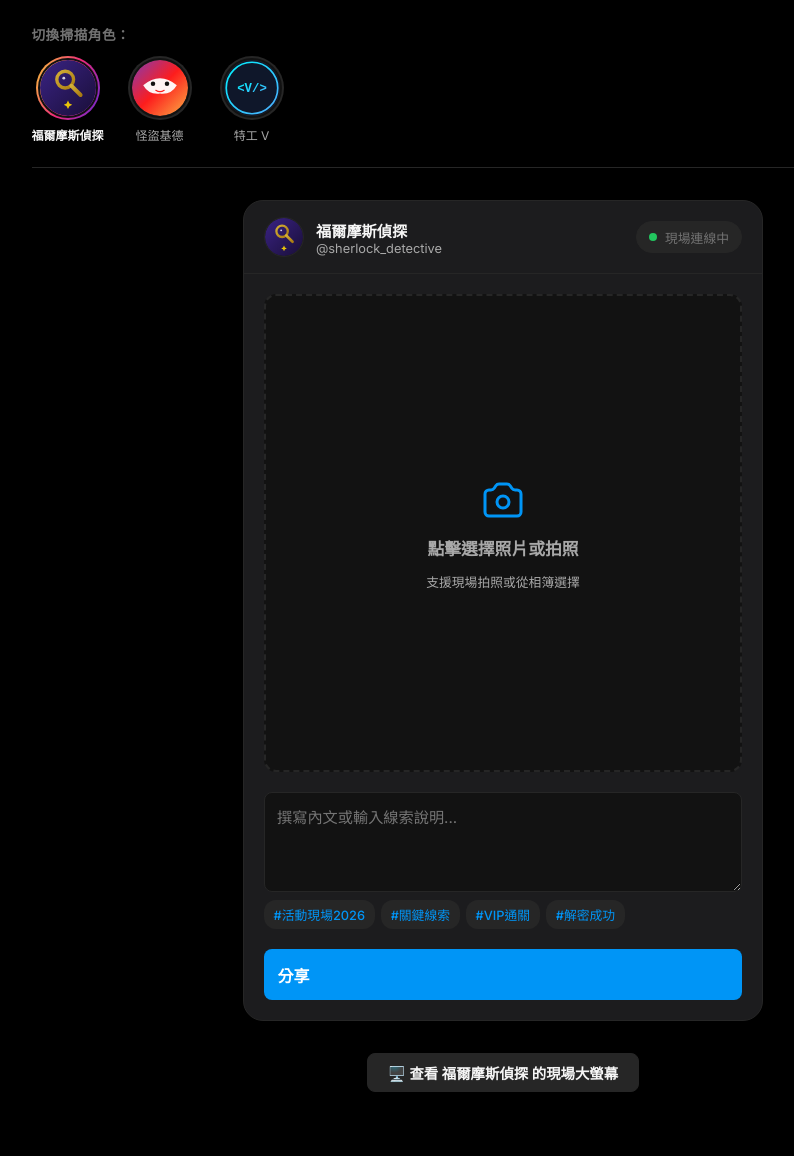
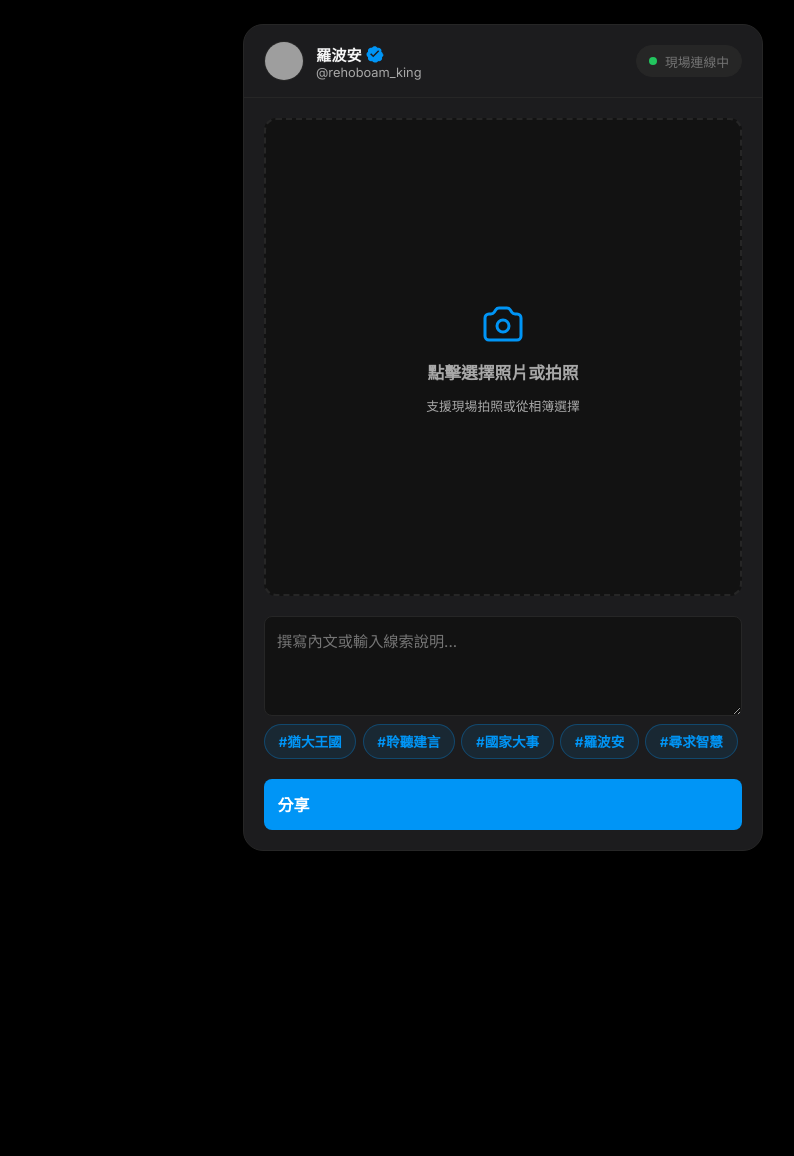
Before and after one commit to MaliquyChen/web_Ig_retreat, a Flask app: page /post?character_id=char_1 in a window 1280 px wide. Shown: the part 61-1217 px from the top of the page, without its empty margins (137-931 px from the left). After the commit the page ends 912 px from the top, so only its background shows below. Run offline with Flask 3, Linux system fonts and the light colour scheme; grey boxes are pictures that could not be loaded.

Commit message:
feat: update IG event app characters to biblical figures with SVG avatars, verified badges, character hashtags, and UI refinements

```diff
--- a/app.py
+++ b/app.py
@@ -15,30 +15,53 @@ ALLOWED_EXTENSIONS = {'png', 'jpg', 'jpeg', 'webp', 'gif'}
 CHARACTERS = {
     "char_1": {
         "id": "char_1",
-        "name": "福爾摩斯偵探",
-        "handle": "@sherlock_detective",
-        "avatar": "/static/avatars/detective.svg",
-        "bio": "破解活動終極懸案... 🕵️‍♂️🔍 | 貝克街 221B | 在下方留下你的線索！",
-        "followers": "1.2萬",
-        "following": "142"
+        "name": "羅波安",
+        "handle": "@rehoboam_king",
+        "avatar": "/static/avatars/Rehoboam.svg",
+        "bio": "猶大王國國王 👑 | 尋求國家智慧與建言 | 歡迎在下方留言互動！",
+        "followers": "3.2萬",
+        "following": "180",
+        "hashtags": ["#猶大王國", "#聆聽建言", "#國家大事", "#羅波安", "#尋求智慧"]
     },
     "char_2": {
         "id": "char_2",
-        "name": "怪盜基德",
-        "handle": "@phantom_thief_x",
-        "avatar": "/static/avatars/thief.svg",
-        "bio": "能抓到我嗎？ 🃏✨ | 偷走心靈與月光寶物 | 月光之下 🌙",
-        "followers": "9.8萬",
-        "following": "0"
+        "name": "拔示巴",
+        "handle": "@bathsheba_queen",
+        "avatar": "/static/avatars/bathsheba.svg",
+        "bio": "王后與母后 🌸👑 | 耶路撒冷王宮 | 智慧與優雅的生活記趣",
+        "followers": "5.8萬",
+        "following": "230",
+        "hashtags": ["#耶路撒冷王宮", "#母后日常", "#優雅與智慧", "#王宮生活", "#拔示巴"]
     },
     "char_3": {
         "id": "char_3",
-        "name": "特工 V",
-        "handle": "@v_cyber_agent",
-        "avatar": "/static/avatars/hacker.svg",
-        "bio": "主機防線已突破。 💻⚡ | 新東京 2099 | 請在貼文中回報加密情報",
-        "followers": "4.5萬",
-        "following": "512"
+        "name": "所羅門王",
+        "handle": "@solomon_wise",
+        "avatar": "/static/avatars/solomon.svg",
+        "bio": "智慧之王 📜👑 | 建造聖殿與箴言詩篇 | 歡迎交流與探索智慧",
+        "followers": "15.4萬",
+        "following": "300",
+        "hashtags": ["#智慧箴言", "#建造聖殿", "#求真理", "#所羅門的智慧", "#傳道書"]
+    },
+    "char_4": {
+        "id": "char_4",
+        "name": "約押將軍",
+        "handle": "@general_joab",
+        "avatar": "/static/avatars/Joab.svg",
+        "bio": "大衛王朝大將軍 ⚔️🛡️ | 勇猛統帥與王國衛士 | 軍情與線索回報",
+        "followers": "8.7萬",
+        "following": "95",
+        "hashtags": ["#大衛王朝", "#勇猛統帥", "#守護耶路撒冷", "#軍情線索", "#約押將軍"]
+    },
+    "char_5": {
+        "id": "char_5",
+        "name": "示巴女王",
+        "handle": "@queen_of_sheba",
+        "avatar": "/static/avatars/Sheba.svg",
+        "bio": "示巴王國之首 🏛️💎 | 遠道尋求智慧與真理 | 帶來香料與黃金 ✨",
+        "followers": "12.1萬",
+        "following": "150",
+        "hashtags": ["#示巴王國", "#香料與黃金", "#遠道尋求智慧", "#真理之光", "#示巴女王"]
     }
 }
 
@@ -75,9 +98,11 @@ def init_db():
     count = cursor.fetchone()[0]
     if count == 0:
         sample_posts = [
-            ("char_1", "/static/uploads/sample_clue.svg", "在主舞台入口處發現第一條關鍵線索！ #偵探 #活動線索", 42),
-            ("char_2", "/static/uploads/sample_card.svg", "預告函已經發出，你們能在時間內解開嗎？ 🃏✨ #怪盜基德", 128),
-            ("char_3", "/static/uploads/sample_code.svg", "加密網路已上線，正在掃描全場 QR Code 數據 📡 #賽博特工", 89)
+            ("char_3", "/static/uploads/sample_clue.svg", "在聖殿入口處發現第一條智慧線索！ 📜✨ #所羅門 #智慧", 99),
+            ("char_5", "/static/uploads/sample_card.svg", "帶著香料與寶石遠道而來，尋求真理與智慧！ 💎✨ #示巴女王", 156),
+            ("char_4", "/static/uploads/sample_code.svg", "王國防線巡視完畢，全軍警戒守護耶路撒冷 ⚔️🛡️ #約押將軍", 88),
+            ("char_1", "/static/uploads/sample_clue.svg", "聆聽眾人的建言，思考王國未來的道路 👑📖 #羅波安", 64),
+            ("char_2", "/static/uploads/sample_card.svg", "耶路撒冷王宮的陽光，願智慧與平安臨到大家 🌸✨ #拔示巴", 112)
         ]
         for char_id, img, cap, likes in sample_posts:
             cursor.execute(
--- a/static/css/style.css
+++ b/static/css/style.css
@@ -896,3 +896,83 @@ button {
   width: 100%;
   gap: 0.5rem;
 }
+
+/* 官方認證藍勾勾樣式 (Instagram Verified Badge) */
+.verified-badge {
+  width: 18px;
+  height: 18px;
+  min-width: 18px;
+  min-height: 18px;
+  display: inline-block;
+  vertical-align: text-bottom;
+  margin-left: 4px;
+  flex-shrink: 0;
+}
+
+.profile-handle .verified-badge {
+  width: 20px;
+  height: 20px;
+  margin-left: 6px;
+}
+
+.profile-name .verified-badge,
+.char-name-sm .verified-badge {
+  width: 16px;
+  height: 16px;
+  margin-left: 4px;
+}
+
+/* Hashtag 藍色與樣式 (Blue Hashtags) */
+.hashtag {
+  color: var(--accent-blue) !important;
+  font-weight: 600;
+  transition: opacity 0.2s ease;
+}
+
+.hashtag:hover {
+  text-decoration: underline;
+  opacity: 0.85;
+}
+
+/* Hashtag 快捷按鈕藍色風格 */
+.hashtag-pills .pill-btn {
+  color: var(--accent-blue);
+  background: rgba(0, 149, 246, 0.1);
+  border: 1px solid rgba(0, 149, 246, 0.3);
+  font-weight: 600;
+  padding: 0.4rem 0.85rem;
+  border-radius: 20px;
+  transition: all 0.2s ease;
+  font-size: 0.85rem;
+}
+
+.hashtag-pills .pill-btn:hover {
+  background: rgba(0, 149, 246, 0.2);
+  border-color: var(--accent-blue);
+  transform: translateY(-1px);
+}
+
+/* 發文過程即時藍色 Hashtag 預覽區 */
+.caption-preview-wrapper {
+  margin-top: 0.75rem;
+  padding: 0.75rem 1rem;
+  background: var(--bg-surface);
+  border: 1px solid var(--border-color);
+  border-radius: var(--radius-sm);
+  font-size: 0.9rem;
+}
+
+.preview-label {
+  font-size: 0.75rem;
+  color: var(--text-muted);
+  font-weight: 600;
+  margin-bottom: 0.35rem;
+  display: block;
+}
+
+.caption-live-preview {
+  color: var(--text-primary);
+  white-space: pre-wrap;
+  word-break: break-word;
+  line-height: 1.5;
+}
--- a/static/js/app.js
+++ b/static/js/app.js
@@ -78,6 +78,25 @@ function initPostForm() {
     });
   }
 
+  const previewWrapper = document.getElementById('captionPreviewWrapper');
+  const livePreview = document.getElementById('captionLivePreview');
+
+  function updateLivePreview() {
+    if (!captionTextarea) return;
+    const val = captionTextarea.value;
+    if (val.trim()) {
+      if (previewWrapper) previewWrapper.style.display = 'block';
+      if (livePreview) livePreview.innerHTML = formatCaptionHashtags(val);
+    } else {
+      if (previewWrapper) previewWrapper.style.display = 'none';
+      if (livePreview) livePreview.innerHTML = '';
+    }
+  }
+
+  if (captionTextarea) {
+    captionTextarea.addEventListener('input', updateLivePreview);
+  }
+
   // 快捷 Hashtag 標籤點擊
   const pillBtns = document.querySelectorAll('.pill-btn');
   pillBtns.forEach(pill => {
@@ -86,6 +105,7 @@ function initPostForm() {
       if (captionTextarea) {
         captionTextarea.value = (captionTextarea.value.trim() + ' ' + tag).trim() + ' ';
         captionTextarea.focus();
+        updateLivePreview();
       }
     });
   });
@@ -267,11 +287,13 @@ window.openModal = function(postId) {
   const modalLikeBtn = document.getElementById('modalLikeBtn');
   const modalDeleteBtn = document.getElementById('modalDeleteBtn');
 
+  const VERIFIED_BADGE_SVG = `<svg class="verified-badge" viewBox="0 0 24 24" aria-label="官方認證" title="官方認證"><path fill="#0095f6" d="M22.5 12.5c0-1.58-.875-2.95-2.148-3.6.154-.435.238-.905.238-1.4 0-2.21-1.79-4-4-4-.495 0-.965.084-1.4.238C14.55 2.475 13.18 1.6 11.6 1.6c-1.58 0-2.95.875-3.6 2.148-.435-.154-.905-.238-1.4-.238-2.21 0-4 1.79-4 4 0 .495.084.965.238 1.4C1.575 9.55.7 10.92.7 12.5c0 1.58.875 2.95 2.148 3.6-.154.435-.238.905-.238 1.4 0 2.21 1.79 4 4 4 .495 0 .965-.084 1.4-.238 1.55 1.273 2.92 2.148 4.5 2.148 1.58 0 2.95-.875 3.6-2.148.435.154.905.238 1.4.238 2.21 0 4-1.79 4-4 0-.495-.084-.965-.238-1.4 1.273-.65 2.148-2.02 2.148-3.6zm-12.87 3.9l-4.13-4.13 1.41-1.41 2.72 2.72 6.59-6.59 1.41 1.41-8 8z"/></svg>`;
+
   if (modalImg) modalImg.src = post.image_url;
   if (modalAvatar) modalAvatar.src = post.character_avatar;
-  if (modalName) modalName.textContent = post.character_name;
+  if (modalName) modalName.innerHTML = `${post.character_name} ${VERIFIED_BADGE_SVG}`;
   if (modalHandle) modalHandle.textContent = post.character_handle;
-  if (modalCaption) modalCaption.textContent = post.caption || '未輸入內文。';
+  if (modalCaption) modalCaption.innerHTML = post.caption ? formatCaptionHashtags(post.caption) : '未輸入內文。';
   if (modalLikes) modalLikes.textContent = post.likes;
   if (modalTime) modalTime.textContent = formatDate(post.created_at);
 
@@ -343,3 +365,19 @@ function formatDate(dateStr) {
   if (isNaN(d.getTime())) return '最近';
   return d.toLocaleDateString('zh-TW', { month: 'short', day: 'numeric' });
 }
+
+/* --- Hashtag 自動高亮格式化與安全轉義 --- */
+function formatCaptionHashtags(text) {
+  if (!text) return '';
+  const escaped = escapeHtml(text);
+  // 將 # 開頭的中文、英文、數字、底線標籤轉為藍色 .hashtag 元素
+  return escaped.replace(/(#[\u4e00-\u9fa5a-zA-Z0-9_]+)/g, '<span class="hashtag">$1</span>');
+}
+
+function escapeHtml(str) {
+  return str.replace(/&/g, "&amp;")
+            .replace(/</g, "&lt;")
+            .replace(/>/g, "&gt;")
+            .replace(/"/g, "&quot;")
+            .replace(/'/g, "&#039;");
+}
--- a/templates/post.html
+++ b/templates/post.html
@@ -29,28 +29,16 @@
   <!-- 主要內容區 -->
   <main class="main-wrapper">
 
-    <!-- 快速切換角色 BAR -->
-    <div class="character-bar-wrapper">
-      <div class="character-bar-title">切換掃描角色：</div>
-      <div class="character-list">
-        {% for cid, char in characters.items() %}
-        <a href="/post?character_id={{ cid }}" class="character-chip {% if cid == character.id %}active{% endif %}">
-          <div class="avatar-ring">
-            <img src="{{ char.avatar }}" alt="{{ char.name }}" class="avatar-img">
-          </div>
-          <span class="chip-name">{{ char.name }}</span>
-        </a>
-        {% endfor %}
-      </div>
-    </div>
-
     <!-- 發文卡片 (模擬 IG 介面) -->
     <div class="post-card">
       <div class="post-card-header">
         <div class="character-info-sm">
           <img src="{{ character.avatar }}" alt="{{ character.name }}" class="avatar-sm">
           <div class="char-title-sm">
-            <span class="char-name-sm">{{ character.name }}</span>
+            <span class="char-name-sm" style="display: flex; align-items: center;">
+              {{ character.name }}
+              <svg class="verified-badge" viewBox="0 0 24 24" aria-label="官方認證" title="官方認證"><path fill="#0095f6" d="M22.5 12.5c0-1.58-.875-2.95-2.148-3.6.154-.435.238-.905.238-1.4 0-2.21-1.79-4-4-4-.495 0-.965.084-1.4.238C14.55 2.475 13.18 1.6 11.6 1.6c-1.58 0-2.95.875-3.6 2.148-.435-.154-.905-.238-1.4-.238-2.21 0-4 1.79-4 4 0 .495.084.965.238 1.4C1.575 9.55.7 10.92.7 12.5c0 1.58.875 2.95 2.148 3.6-.154.435-.238.905-.238 1.4 0 2.21 1.79 4 4 4 .495 0 .965-.084 1.4-.238 1.55 1.273 2.92 2.148 4.5 2.148 1.58 0 2.95-.875 3.6-2.148.435.154.905.238 1.4.238 2.21 0 4-1.79 4-4 0-.495-.084-.965-.238-1.4 1.273-.65 2.148-2.02 2.148-3.6zm-12.87 3.9l-4.13-4.13 1.41-1.41 2.72 2.72 6.59-6.59 1.41 1.41-8 8z"/></svg>
+            </span>
             <span class="char-handle-sm">{{ character.handle }}</span>
           </div>
         </div>
@@ -90,12 +78,17 @@
         <div class="caption-group">
           <textarea id="captionTextarea" name="caption" class="caption-textarea" placeholder="撰寫內文或輸入線索說明..."></textarea>
 
-          <!-- 快捷 Hashtag 標籤按鈕 -->
+          <!-- 實時藍色 Hashtag 預覽區 -->
+          <div id="captionPreviewWrapper" class="caption-preview-wrapper" style="display: none;">
+            <span class="preview-label">即時內文預覽：</span>
+            <div id="captionLivePreview" class="caption-live-preview"></div>
+          </div>
+
+          <!-- 快捷 Hashtag 標籤按鈕 (角色專屬風格) -->
           <div class="hashtag-pills">
-            <button type="button" class="pill-btn" data-tag="#活動現場2026">#活動現場2026</button>
-            <button type="button" class="pill-btn" data-tag="#關鍵線索">#關鍵線索</button>
-            <button type="button" class="pill-btn" data-tag="#VIP通關">#VIP通關</button>
-            <button type="button" class="pill-btn" data-tag="#解密成功">#解密成功</button>
+            {% for tag in character.get('hashtags', ['#活動現場2026', '#關鍵線索', '#VIP通關', '#解密成功']) %}
+            <button type="button" class="pill-btn" data-tag="{{ tag }}">{{ tag }}</button>
+            {% endfor %}
           </div>
         </div>
 
@@ -106,13 +99,6 @@
       </form>
     </div>
 
-    <!-- 連結至大螢幕 -->
-    <div style="text-align: center; margin-top: 2rem;">
-      <a href="/screen?character_id={{ character.id }}" class="btn-secondary" style="display: inline-block;">
-        🖥️ 查看 {{ character.name }} 的現場大螢幕
-      </a>
-    </div>
-
   </main>
 
   <script src="/static/js/app.js"></script>
```
Also changed, not shown: templates/index.html (+7 -2 lines), templates/screen.html (+10 -7 lines), database.db, static/avatars/Joab.svg (added), static/avatars/Rehoboam.svg (added), static/avatars/Sheba.svg (added), static/avatars/bathsheba.svg (added), static/avatars/detective.svg (deleted), static/avatars/hacker.svg (deleted), static/avatars/solomon.svg (added), static/avatars/thief.svg (deleted).
